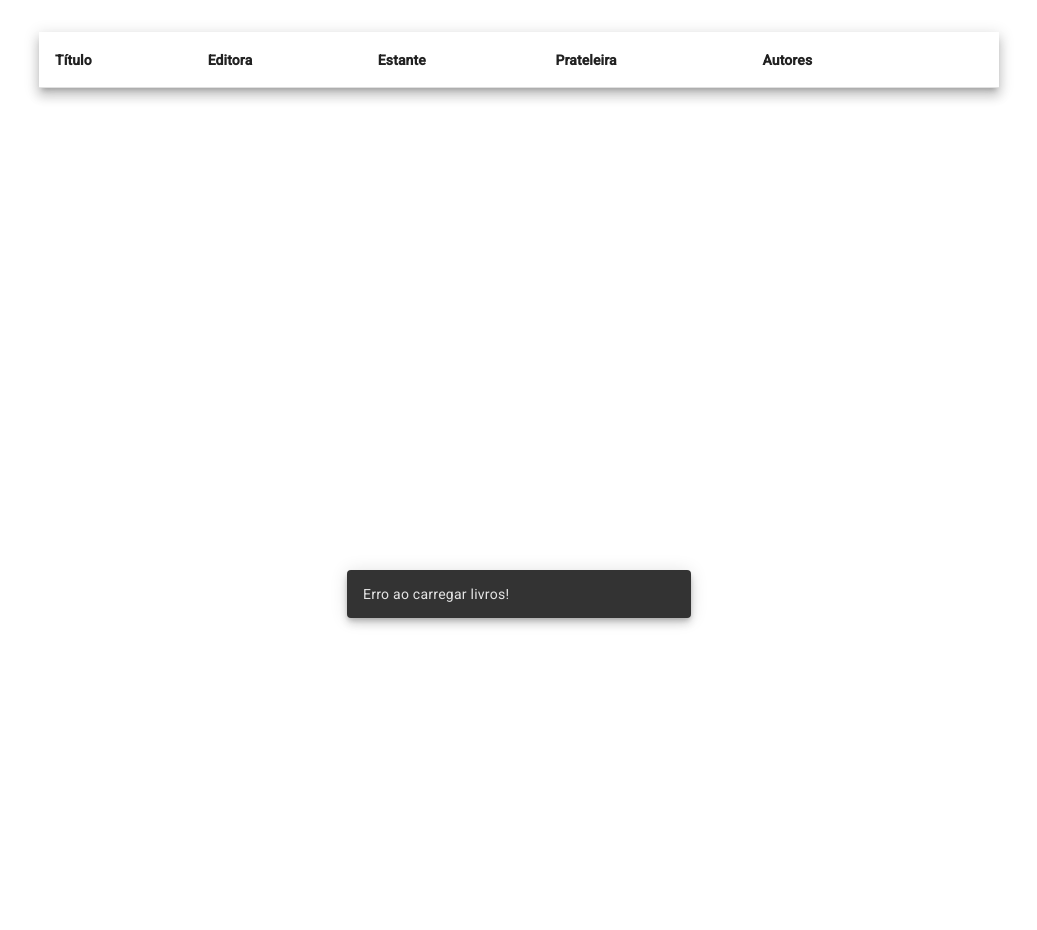
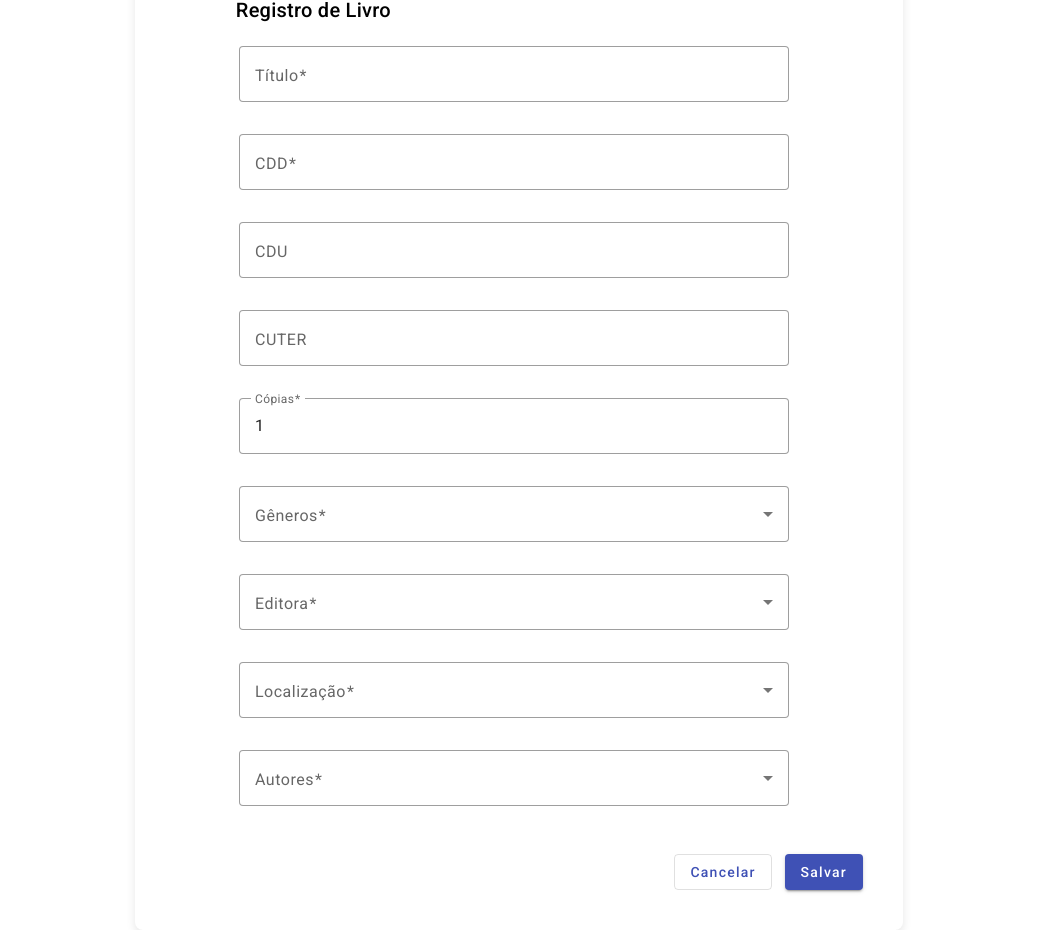
Before and after one commit to CairoDeAndrade/Books4U-Frontend, an Angular app in the folder books4u/: page /register-book in a window 1280 px wide. Shown: the part 174-1104 px from the top of the page, without its empty margins (121-1158 px from the left). Before the commit the page ends 800 px from the top, so only its background shows below. Built offline with nearby package versions, Linux system fonts and the light colour scheme; no server answers.

Commit message:
feat(register-book): Resgiter book done

```diff
--- a/books4u/src/app/app.routes.ts
+++ b/books4u/src/app/app.routes.ts
@@ -4,10 +4,11 @@ import { HomeComponent } from './features/containers/home/home.component';
 import { BooksSearchPageComponent } from './features/containers/books-search-page/books-search-page.component';
 import { LoanPageComponent } from './features/containers/loan-page/loan-page.component';
 import { RegisterLoanPageComponent } from './features/containers/register-loan-page/register-loan-page.component';
+import { RegisterBookPageComponent } from './features/containers/register-book-page/register-book-page.component';
 
 export const routes: Routes = [
   { path: '', component: HomeComponent },
-  { path: 'register-book', component: BooksSearchPageComponent},
+  { path: 'register-book', component: RegisterBookPageComponent},
   { path: 'books-search', component: BooksSearchPageComponent},
   { path: 'loans', component: LoanPageComponent},
   { path: 'loans/register', component: RegisterLoanPageComponent},
--- /dev/null
+++ b/books4u/src/app/features/components/register-book/register-book.component.html
@@ -0,0 +1,81 @@
+<mat-card class="card">
+  <mat-card-title class="title">Registro de Livro</mat-card-title>
+  <mat-card-content class="content">
+    <form [formGroup]="bookForm">
+      <mat-form-field appearance="outline" class="standard-width">
+        <mat-label>Título</mat-label>
+        <input matInput formControlName="title" placeholder="Título" />
+      </mat-form-field>
+
+      <mat-form-field appearance="outline" class="standard-width">
+        <mat-label>CDD</mat-label>
+        <input matInput formControlName="CDD" placeholder="CDD" />
+      </mat-form-field>
+
+      <mat-form-field appearance="outline" class="standard-width">
+        <mat-label>CDU</mat-label>
+        <input matInput formControlName="CDU" placeholder="CDU" />
+      </mat-form-field>
+
+      <mat-form-field appearance="outline" class="standard-width">
+        <mat-label>CUTER</mat-label>
+        <input matInput formControlName="CUTER" placeholder="CUTER" />
+      </mat-form-field>
+
+      <mat-form-field appearance="outline" class="standard-width">
+        <mat-label>Cópias</mat-label>
+        <input
+          type="number"
+          matInput
+          formControlName="copy"
+          placeholder="Quantidade de cópias"
+        />
+      </mat-form-field>
+
+      <mat-form-field appearance="outline" class="standard-width">
+        <mat-label>Gêneros</mat-label>
+        <mat-select formControlName="genresId" multiple>
+          <mat-option [value]="1"> Drama </mat-option>
+          <mat-option [value]="2"> Vida </mat-option>
+          <mat-option [value]="3"> Salvação </mat-option>
+        </mat-select>
+      </mat-form-field>
+
+      <mat-form-field appearance="outline" class="standard-width">
+        <mat-label>Editora</mat-label>
+        <mat-select formControlName="publisherId">
+          <mat-option [value]="1"> Editora Globo S/A </mat-option>
+        </mat-select>
+      </mat-form-field>
+
+      <mat-form-field appearance="outline" class="standard-width">
+        <mat-label>Localização</mat-label>
+        <mat-select formControlName="bookLocalizationId">
+          <mat-option [value]="1"> Estante: B Prateleira: 2 </mat-option>
+          <mat-option [value]="2"> Estante: C Prateleira: 1 </mat-option>
+        </mat-select>
+      </mat-form-field>
+
+      <mat-form-field appearance="outline" class="standard-width">
+        <mat-label>Autores</mat-label>
+        <mat-select formControlName="authorsIds" multiple>
+          <mat-option [value]="1"> Agatha Christie </mat-option>
+          <mat-option [value]="2"> Espirito Santo </mat-option>
+        </mat-select>
+      </mat-form-field>
+
+      <div class="button-container">
+        <button
+          mat-stroked-button
+          color="primary"
+          (click)="router.navigate([APP_BASE_ROUTES.BOOKS_SEARCH])"
+        >
+          Cancelar
+        </button>
+        <button mat-raised-button color="primary" (click)="onSubmit()">
+          Salvar
+        </button>
+      </div>
+    </form>
+  </mat-card-content>
+</mat-card>
--- /dev/null
+++ b/books4u/src/app/features/components/register-book/register-book.component.scss
@@ -0,0 +1,35 @@
+.card {
+  width: 60%;
+  margin: 10vh auto 0;
+  padding: 24px;
+  border-radius: 8px;
+  box-shadow: 0 4px 10px rgba(0, 0, 0, 0.1);
+  background-color: #fff;
+}
+
+.content {
+  display: flex;
+  flex-direction: column;
+  align-items: center;
+}
+
+.standard-width {
+  width: 80%;
+  margin-bottom: 10px;
+  margin-left: 5vw;
+}
+
+.title {
+  margin-bottom: 20px;
+  margin-left: 6vw;
+}
+
+.button-container {
+  display: flex;
+  justify-content: flex-end;
+  margin-top: 16px;
+}
+
+.button-container > button {
+  margin-left: 1vw;
+}
--- /dev/null
+++ b/books4u/src/app/features/components/register-book/register-book.component.ts
@@ -0,0 +1,85 @@
+import { Component } from '@angular/core';
+import { CommonModule } from '@angular/common';
+import {
+  FormBuilder,
+  FormGroup,
+  Validators,
+  FormsModule,
+  ReactiveFormsModule,
+} from '@angular/forms';
+import { MatButtonModule } from '@angular/material/button';
+import { MatCardModule } from '@angular/material/card';
+import { MatDatepickerModule } from '@angular/material/datepicker';
+import { MatFormFieldModule } from '@angular/material/form-field';
+import { MatInputModule } from '@angular/material/input';
+import { MatSelectModule } from '@angular/material/select';
+import { Router } from '@angular/router';
+
+import { BookService } from '../../../services/book/book.service';
+import { APP_BASE_ROUTES } from './../../../common/routes/routes';
+import { MatSnackBar } from '@angular/material/snack-bar';
+
+@Component({
+  selector: 'app-register-book',
+  standalone: true,
+  imports: [
+    CommonModule,
+    MatCardModule,
+    FormsModule,
+    MatFormFieldModule,
+    MatDatepickerModule,
+    MatButtonModule,
+    MatInputModule,
+    MatSelectModule,
+    ReactiveFormsModule,
+  ],
+  templateUrl: './register-book.component.html',
+  styleUrls: ['./register-book.component.scss'],
+})
+export class RegisterBookComponent {
+  bookForm: FormGroup;
+
+  APP_BASE_ROUTES = APP_BASE_ROUTES;
+
+  constructor(
+    private fb: FormBuilder,
+    protected router: Router,
+    private bookService: BookService,
+    private snackBar: MatSnackBar
+  ) {
+    this.bookForm = this.fb.group({
+      title: [null, [Validators.required]],
+      CDD: [null, [Validators.required]],
+      CDU: [null],
+      CUTER: [null],
+      copy: [1, [Validators.required, Validators.min(1)]],
+      genresId: [[], [Validators.required]],
+      publisherId: [null, [Validators.required]],
+      bookLocalizationId: [null, [Validators.required]],
+      authorsIds: [[], [Validators.required]],
+    });
+  }
+
+  onSubmit(): void {
+    if (this.bookForm.valid) {
+      this.bookService.createBook(this.bookForm.value).subscribe({
+        next: () => {
+          this.snackBar.open('Livro cadastrado com sucesso!', 'Fechar', {
+            duration: 3000,
+          });
+          this.router.navigate([APP_BASE_ROUTES.BOOKS_SEARCH]);
+        },
+        error: (err) => {
+          console.error(err);
+          this.snackBar.open('Erro ao cadastrar o livro.', 'Fechar', {
+            duration: 3000,
+          });
+        },
+      });
+    } else {
+      this.snackBar.open('Preencha todos os campos obrigatórios.', 'Fechar', {
+        duration: 3000,
+      });
+    }
+  }
+}
--- /dev/null
+++ b/books4u/src/app/features/containers/register-book-page/register-book-page.component.html
@@ -0,0 +1,2 @@
+<app-navbar></app-navbar>
+<app-register-book></app-register-book>
--- a/books4u/src/app/services/book/book.service.ts
+++ b/books4u/src/app/services/book/book.service.ts
@@ -14,4 +14,8 @@ export class BookService {
   getBooks(): Observable<Book[]> {
     return this.http.get<Book[]>(this.API_BOOKS_BASE_URL);
   }
+
+  createBook(book: any): Observable<any> {
+    return this.http.post(this.API_BOOKS_BASE_URL, book);
+  }
 }
```
Also changed, not shown: books4u/src/app/features/containers/register-book-page/register-book-page.component.ts (added, +14 -0 lines), books4u/src/app/features/containers/register-book-page/register-book-page.component.scss (added), 2 other files (tests, documents, lock files or other folders).
